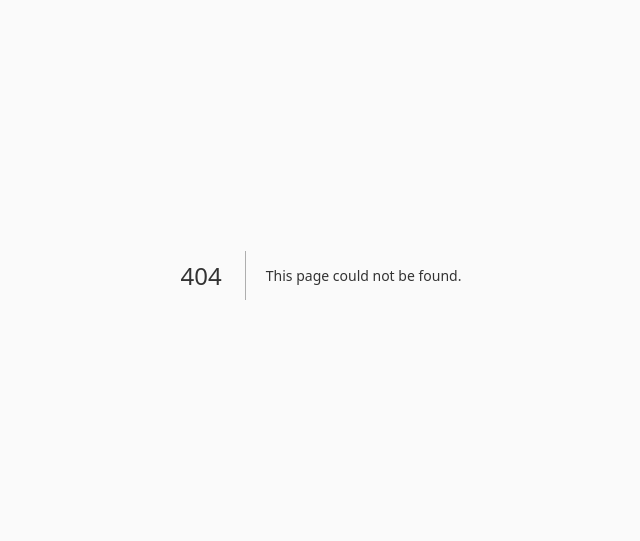
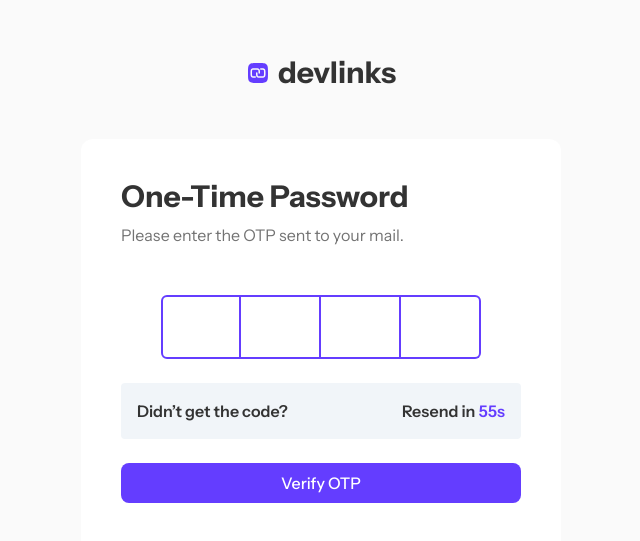
Before and after one commit to Samdevtechnology/devlinks, a Next.js app: page /verify-otp in a window 1280 px wide. Before the commit this address had no page. Shown: the part 125-666 px from the top of the page, without its empty margins (319-959 px from the left). Built offline with nearby package versions, Linux system fonts and the light colour scheme.

Commit message:
Add Reset Password and Verify OTP pages with corresponding forms

```diff
--- /dev/null
+++ b/src/app/reset-password/page.tsx
@@ -0,0 +1,33 @@
+import Container from "@/components/common/Container";
+import Logo from "@/components/common/Logo";
+import Link from "next/link";
+import ResetPasswordForm from "@/components/forms/ResetPassword";
+
+const ResetPassword = () => {
+  return (
+    <Container>
+      <div className="w-full h-full sm:min-h-screen flex justify-center items-center my-8">
+        <div className="w-full max-w-[30rem]">
+          <div className="flex justify-center items-center mb-12 px-3 sm:px-10 ">
+            <Link href="/">
+              <Logo />
+            </Link>
+          </div>
+
+          <div className="sm:bg-card p-3 sm:p-10 rounded-xl">
+            <header className="mb-10 text-center sm:text-start">
+              <h1 className="font-bold text-3xl">Reset Password</h1>
+              <p className="text-grey mt-2">
+                Please provide a new password for your account.
+              </p>
+            </header>
+
+            <ResetPasswordForm />
+          </div>
+        </div>
+      </div>
+    </Container>
+  );
+};
+
+export default ResetPassword;
--- /dev/null
+++ b/src/app/verify-otp/page.tsx
@@ -0,0 +1,33 @@
+import Container from "@/components/common/Container";
+import Logo from "@/components/common/Logo";
+import Link from "next/link";
+import VerifyOTPForm from "@/components/forms/VerifyOTP";
+
+const VerifyOtp = () => {
+  return (
+    <Container>
+      <div className="w-full h-full sm:min-h-screen flex justify-center items-center my-8">
+        <div className="w-full max-w-[30rem]">
+          <div className="flex justify-center items-center mb-12 px-3 sm:px-10 ">
+            <Link href="/">
+              <Logo />
+            </Link>
+          </div>
+
+          <div className="sm:bg-card p-3 sm:p-10 rounded-xl">
+            <header className="mb-10 text-center sm:text-start">
+              <h1 className="font-bold text-3xl">One-Time Password</h1>
+              <p className="text-grey mt-2">
+                Please enter the OTP sent to your mail.
+              </p>
+            </header>
+
+            <VerifyOTPForm />
+          </div>
+        </div>
+      </div>
+    </Container>
+  );
+};
+
+export default VerifyOtp;
```
